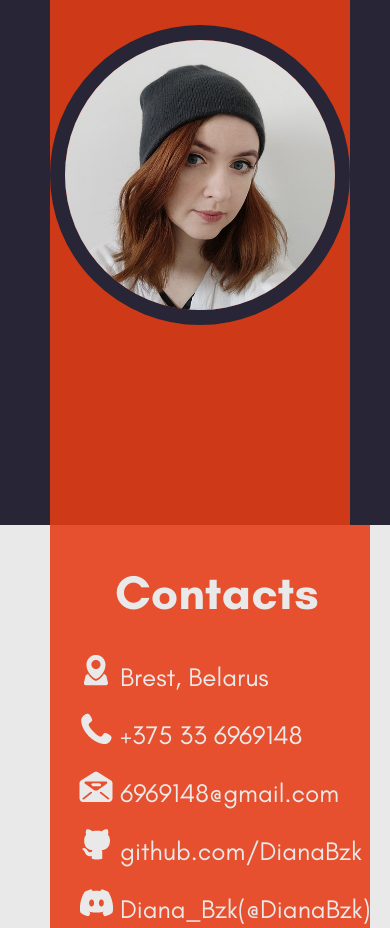
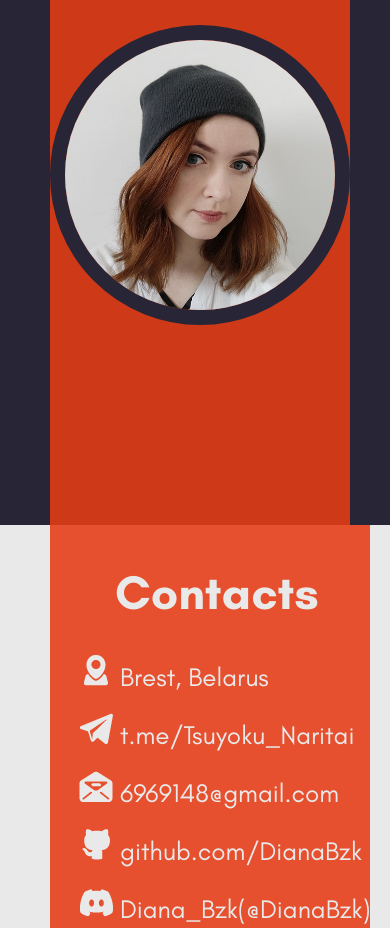
Before and after one commit to DianaBzk/rsschool-cv, a plain HTML site: page index.html in a window 390 px wide. Shown: the top 928 px of the page. Drawn offline with Linux system fonts and the light colour scheme.

Commit message:
refactor: changed phone to telegram

```diff
--- a/index.html
+++ b/index.html
@@ -67,13 +67,13 @@
                     Brest, Belarus
                   </a>
                 </li>
-                <li class="text-phone">
+                <li class="telegram">
                   <a
-                    href="tel:+375336969148"
+                    href="https://t.me/Tsuyoku_Naritai"
                     class="contacts-link"
                     target="_blank"
                   >
-                    +375 33 6969148
+                    t.me/Tsuyoku_Naritai
                   </a>
                 </li>
                 <li class="text-mail">
--- a/style.css
+++ b/style.css
@@ -119,8 +119,8 @@ body {
   list-style-image: url(./assets/icons/location.png);
   margin-bottom: 20px;
 }
-.text-phone {
-  list-style-image: url(./assets/icons/phone.png);
+.telegram {
+  list-style-image: url(./assets/icons/telegram.png);
   margin: 20px 0;
 }
 .text-mail {
```
Also changed, not shown: assets/icons/phone.png (deleted), assets/icons/telegram.png (added).
